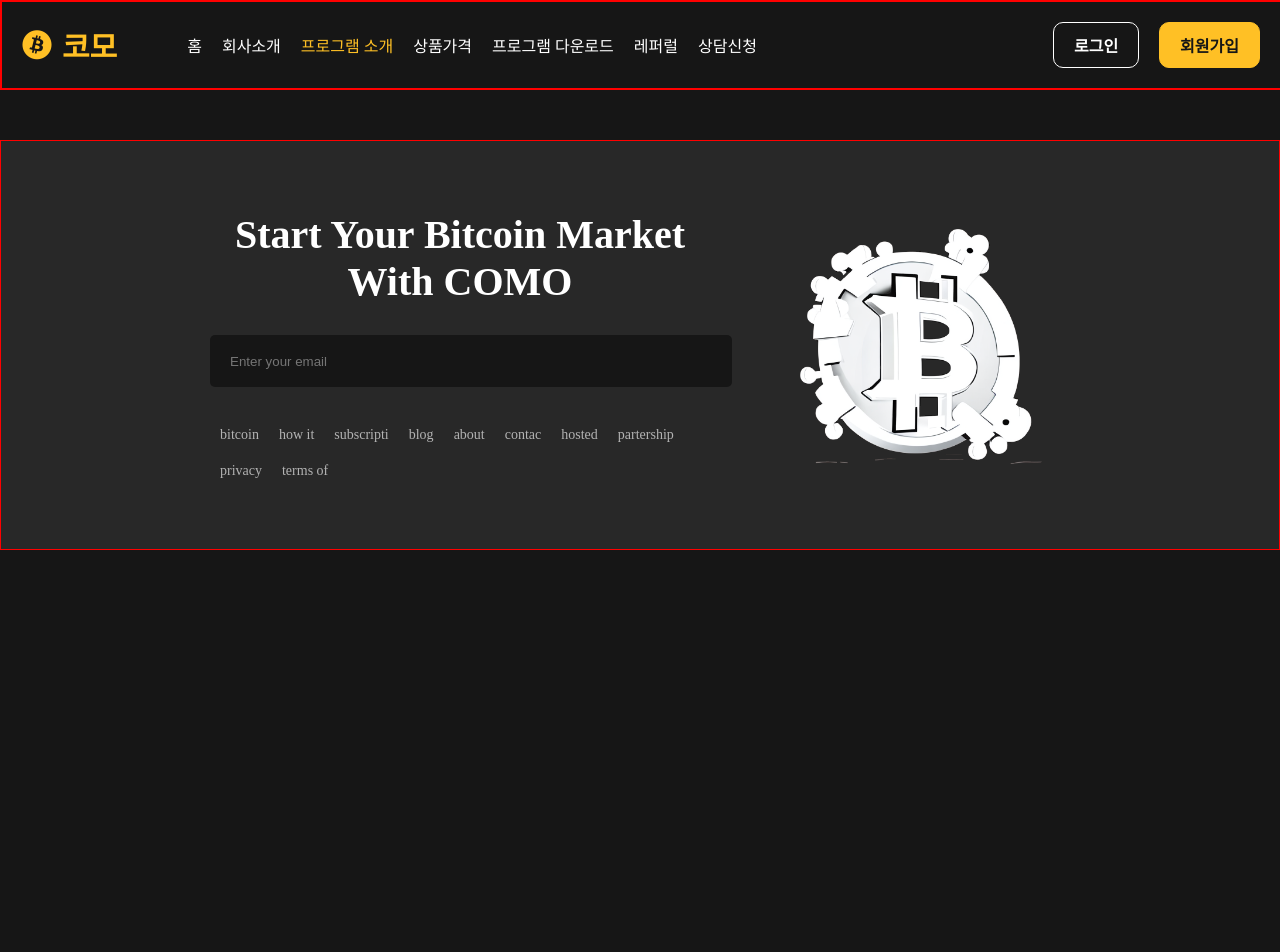
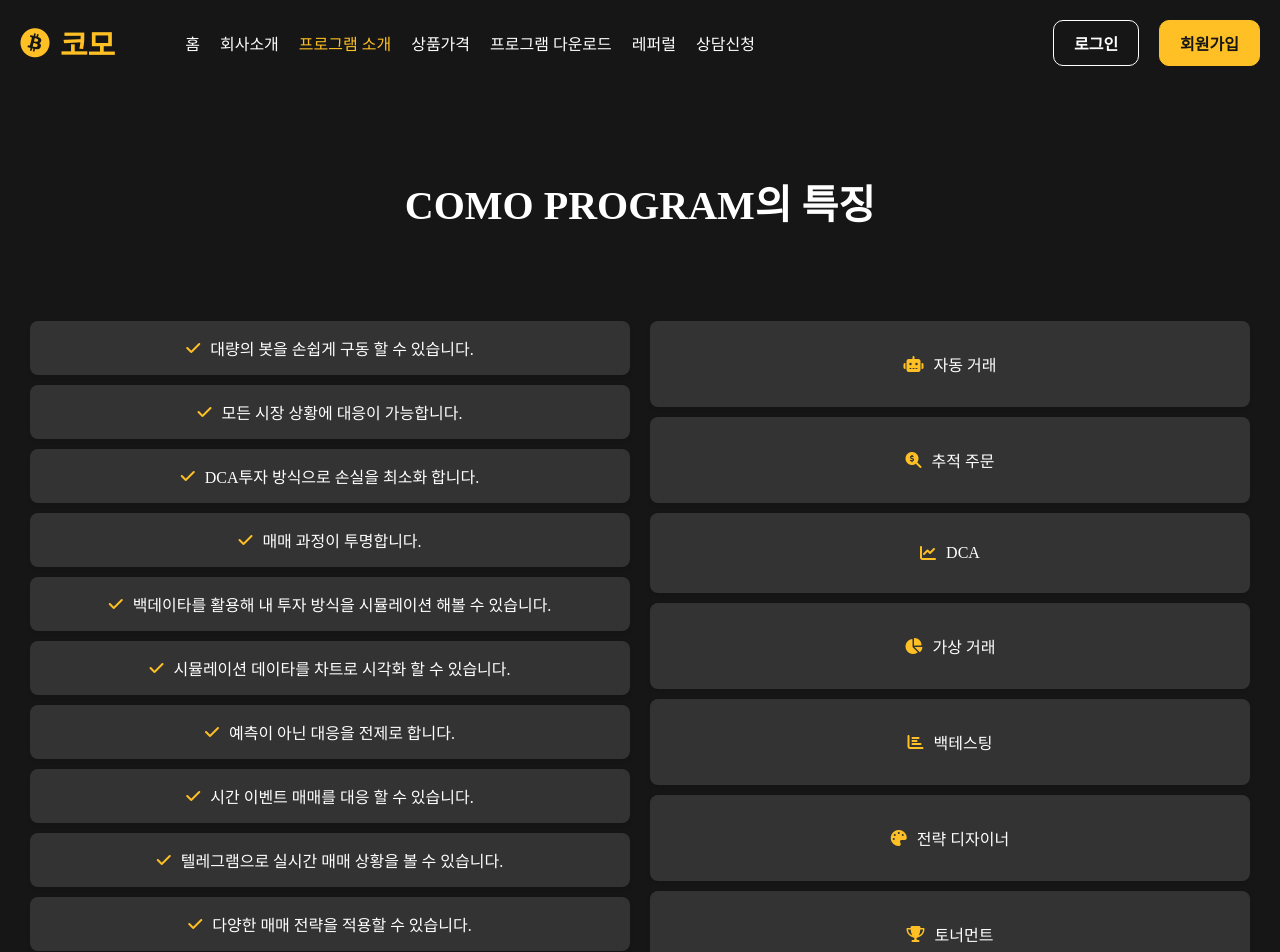
Before and after one commit to Ryugi62/como_website, a Vue app in the folder web/: page /program in a window 1280 px wide. Shown: the top 952 px of the page. Before the commit the page ends 800 px from the top, so only its background shows below. Built offline with nearby package versions, Linux system fonts and the light colour scheme.

Commit message:
design : create program view design

```diff
--- a/web/src/views/ProgramView.vue
+++ b/web/src/views/ProgramView.vue
@@ -1,6 +1,30 @@
 <template>
   <div class="program-view">
     <HeaderComponent />
+
+    <div class="content">
+      <h1 class="content-title">COMO PROGRAM의 특징</h1>
+
+      <div class="feature-container">
+        <div class="feature-explanations">
+          <p
+            v-for="explanation in explanations"
+            :key="explanation"
+            class="feature-explanation"
+          >
+            <i class="fas fa-check"></i>
+            {{ explanation }}
+          </p>
+        </div>
+
+        <div class="features">
+          <div class="feature" v-for="feature in features" :key="feature.title">
+            <i :class="feature.icon"></i>
+            <p>{{ feature.title }}</p>
+          </div>
+        </div>
+      </div>
+    </div>
   </div>
   <FooterComponent />
 </template>
@@ -11,16 +35,140 @@
 
 export default {
   name: "ProgramView",
-
   components: {
     HeaderComponent,
     FooterComponent,
+  },
+  data() {
+    return {
+      explanations: [
+        "대량의 봇을 손쉽게 구동 할 수 있습니다.",
+
+        "모든 시장 상황에 대응이 가능합니다.",
+
+        "DCA투자 방식으로 손실을 최소화 합니다.",
+
+        "매매 과정이 투명합니다.",
+
+        "백데이타를 활용해 내 투자 방식을 시뮬레이션 해볼 수 있습니다.",
+
+        "시뮬레이션 데이타를 차트로 시각화 할 수 있습니다.",
+
+        "예측이 아닌 대응을 전제로 합니다.",
+
+        "시간 이벤트 매매를 대응 할 수 있습니다.",
+
+        "텔레그램으로 실시간 매매 상황을 볼 수 있습니다.",
+
+        "다양한 매매 전략을 적용할 수 있습니다.",
+
+        "초보부터 고급 투자자까지 모두 케어 할 수 있는 정책을 가지고 있습니다.",
+
+        "자금을 매우 효율적으로 관리 할 수 있습니다. (자동 볼기 투자 가능)",
+
+        "상대방의 투자 방식을 손쉽게 적용 할 수 있습니다.",
+
+        "1 ~ 2의 낮은 레버리지로도 충분한 수익이 가능합니다.",
+
+        "확장성이 매우 뛰어나 타 거래소 및 DEX거래소에도 쉽게 적용 가능합니다.",
+
+        "바이낸스 웨건을 지원하여 추가 수익을 도모 할 수 있습니다.",
+
+        "뛰어난 파일럿을 위해 인터벤션 모드와 연습모드를 지원합니다.",
+      ],
+
+      features: [
+        {
+          title: "자동 거래",
+          icon: "fas fa-robot",
+        },
+        {
+          title: "추적 주문",
+          icon: "fas fa-search-dollar",
+        },
+        {
+          title: "DCA",
+          icon: "fas fa-chart-line",
+        },
+        {
+          title: "가상 거래",
+          icon: "fas fa-chart-pie",
+        },
+        {
+          title: "백테스팅",
+          icon: "fas fa-chart-bar",
+        },
+        {
+          title: "전략 디자이너",
+          icon: "fas fa-palette",
+        },
+        {
+          title: "토너먼트",
+          icon: "fas fa-trophy",
+        },
+      ],
+    };
   },
 };
 </script>
 
 <style scoped>
 * {
-  border: 1px solid red;
+  /* border: 1px solid red; */
+}
+
+.program-view {
+  margin: auto;
+  max-width: 1440px;
+}
+
+.content {
+  padding: 60px 20px;
+  text-align: center; /* 중앙 정렬 */
+}
+
+.content-title {
+  font-size: 2.5rem;
+  font-weight: bold;
+  margin-bottom: 80px; /* 여백 */
+}
+
+.feature-container {
+  display: flex;
+  margin-top: 20px;
+  justify-content: space-between; /* 항목 간격 */
+}
+
+.feature-explanations,
+.features {
+  flex: 1;
+  margin: 0 10px; /* 양쪽 여백 */
+}
+
+.feature-explanation,
+.feature {
+  margin: 10px 0;
+  display: flex;
+  padding: 15px;
+  background: #333;
+  box-shadow: 0 2px 4px rgba(0, 0, 0, 0.1);
+  align-items: center;
+  border-radius: 8px;
+  justify-content: center;
+}
+
+.feature-explanation i,
+.feature i {
+  color: #ffc025; /* 아이콘 색상 */
+  margin-right: 10px;
+}
+
+@media screen and (max-width: 768px) {
+  .feature-container {
+    flex-direction: column-reverse;
+  }
+  .content-title {
+    font-size: 1.5rem;
+  }
 }
 </style>
```
